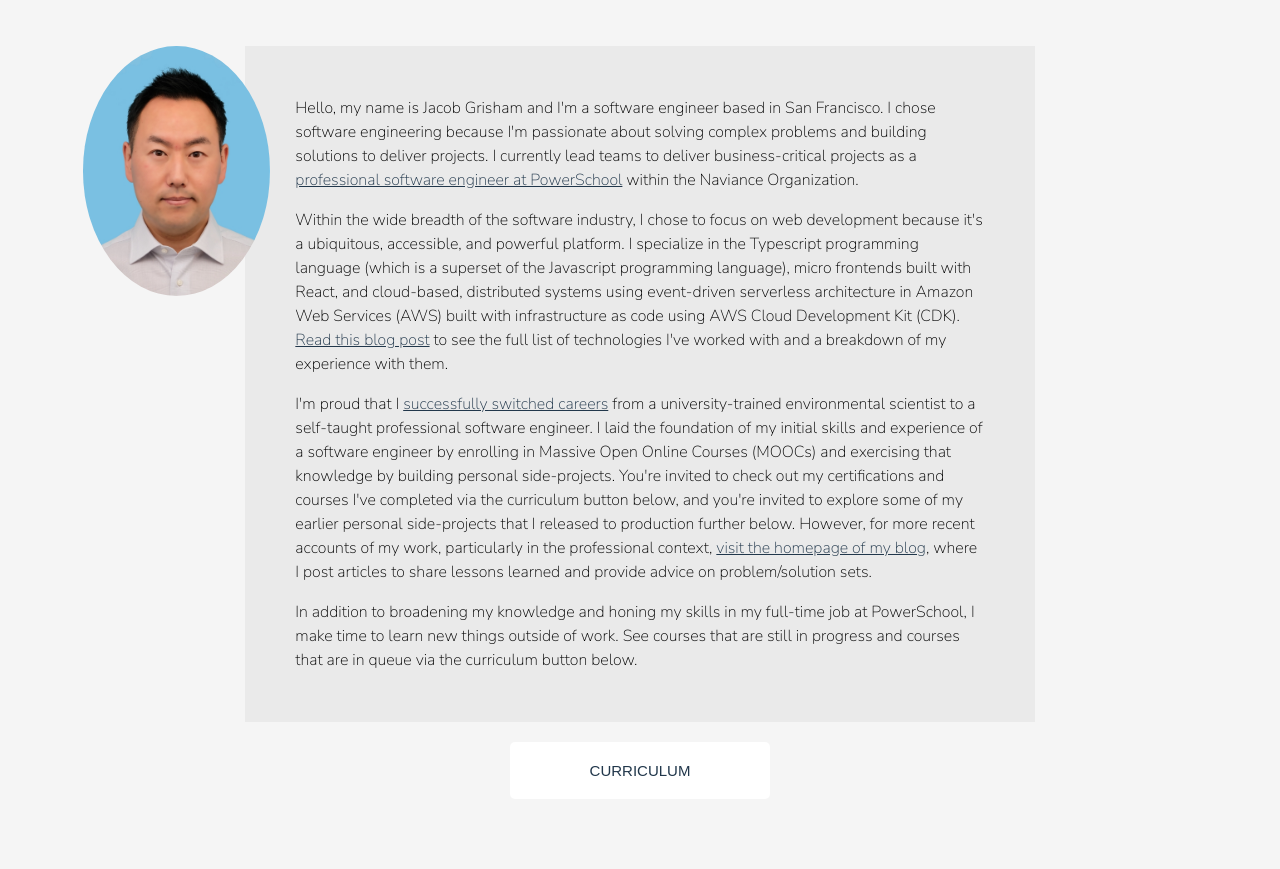
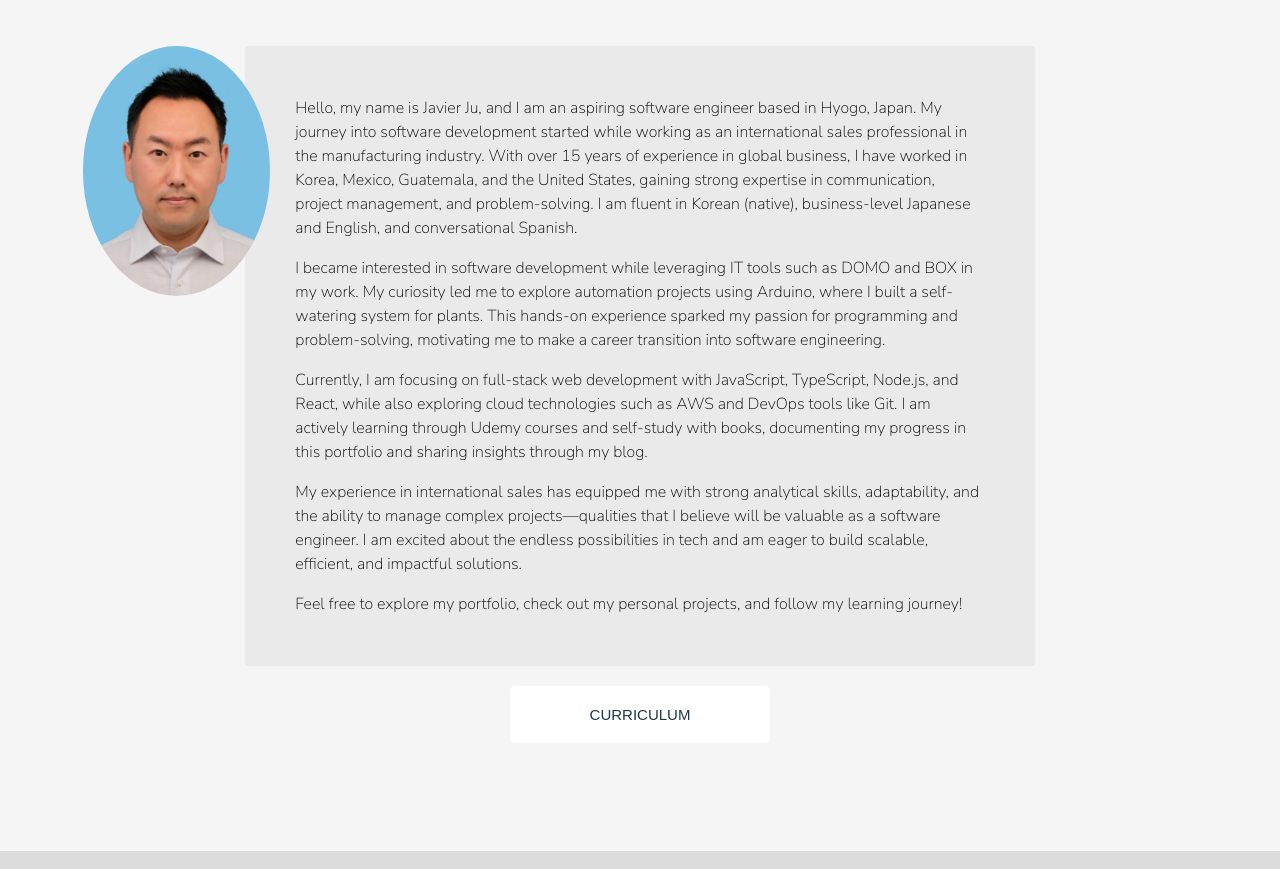
Before and after one commit to JavierJu/Professional-Portfolio, a website: page index.html in a window 1280 px wide. Shown: the part 802-1671 px from the top of the page. Drawn offline with nearby package versions, Linux system fonts and the light colour scheme; a script that the page names is missing; a web font is replaced by a local one.

Commit message:
fix: bio content

```diff
--- a/index.html
+++ b/index.html
@@ -157,31 +157,34 @@
     <img data-src="img/Tech Account Profile Photo medium.jpg" src="img/profile-placeholder.jpg" alt="My photo"
       class="bio__img">
     <div class="bio__content">
-      <p class="bio__content__paragraph">Hello, my name is Jacob Grisham and I'm a software engineer based in San
-        Francisco. I chose software engineering because I'm passionate about solving complex problems and building
-        solutions to deliver projects. I currently lead teams to deliver business-critical projects as a <a
-          href="https://www.linkedin.com/in/jacobgrisham/" class="curriculum__link" target="_blank"
-          rel="noopener noreferrer">professional software engineer at PowerSchool</a> within the Naviance Organization.
+      <p class="bio__content__paragraph">
+        Hello, my name is Javier Ju, and I am an aspiring software engineer based in Hyogo, Japan. My journey into
+        software development started while working as an international sales professional in the manufacturing industry.
+        With over 15 years of experience in global business, I have worked in Korea, Mexico, Guatemala, and the United
+        States, gaining strong expertise in communication, project management, and problem-solving. I am fluent in
+        Korean (native), business-level Japanese and English, and conversational Spanish.
       </p>
-      <p class="bio__content__paragraph">Within the wide breadth of the software industry, I chose to focus on web
-        development because it's a ubiquitous, accessible, and powerful platform. I specialize in the Typescript
-        programming language (which is a superset of the Javascript programming language), micro frontends built with
-        React, and cloud-based, distributed systems using event-driven serverless architecture in Amazon Web Services
-        (AWS) built with infrastructure as code using AWS Cloud Development Kit (CDK). <a
-          href="https://www.jacobgrisham.dev/technologies/" class="curriculum__link">Read this blog post</a> to see the
-        full list of technologies I've worked with and a breakdown of my experience with them.</p>
-      <p class="bio__content__paragraph">I'm proud that I <a href="https://www.jacobgrisham.dev/career-switch/"
-          class="curriculum__link">successfully switched careers</a> from a university-trained environmental scientist
-        to a self-taught professional software engineer. I laid the foundation of my initial skills and experience of a
-        software engineer by enrolling in Massive Open Online Courses (MOOCs) and exercising that knowledge by building
-        personal side-projects. You're invited to check out my certifications and courses I've completed via the
-        curriculum button below, and you're invited to explore some of my earlier personal side-projects that I released
-        to production further below. However, for more recent accounts of my work, particularly in the professional
-        context, <a href="https://www.jacobgrisham.dev/" class="curriculum__link">visit the homepage of my blog</a>,
-        where I post articles to share lessons learned and provide advice on problem/solution sets.</p>
-      <p class="bio__content__paragraph">In addition to broadening my knowledge and honing my skills in my full-time job
-        at PowerSchool, I make time to learn new things outside of work. See courses that are still in progress and
-        courses that are in queue via the curriculum button below.</p>
+      <p class="bio__content__paragraph">
+        I became interested in software development while leveraging IT tools such as DOMO and BOX in my work. My
+        curiosity led me to explore automation projects using Arduino, where I built a self-watering system for plants.
+        This hands-on experience sparked my passion for programming and problem-solving, motivating me to make a career
+        transition into software engineering.
+      </p>
+      <p class="bio__content__paragraph">
+        Currently, I am focusing on full-stack web development with JavaScript, TypeScript, Node.js, and React, while
+        also exploring cloud technologies such as AWS and DevOps tools like Git. I am actively learning through Udemy
+        courses and self-study with books, documenting my progress in this portfolio and sharing insights through my
+        blog.
+      </p>
+      <p class="bio__content__paragraph">
+        My experience in international sales has equipped me with strong analytical skills, adaptability, and the
+        ability to manage complex projects—qualities that I believe will be valuable as a software engineer. I am
+        excited about the endless possibilities in tech and am eager to build scalable, efficient, and impactful
+        solutions.
+      </p>
+      <p class="bio__content__paragraph">
+        Feel free to explore my portfolio, check out my personal projects, and follow my learning journey!
+      </p>
     </div>
     <button type="button" class="btn btn--slideToggle">Curriculum</button>
     <!-- CURRICULUM -->
```
